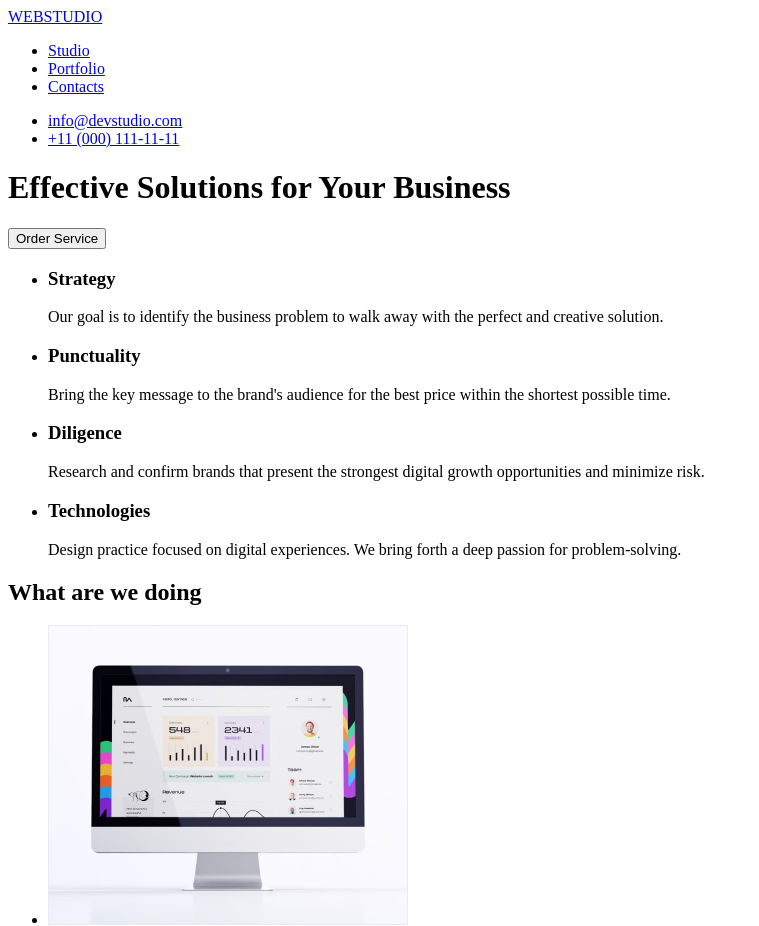
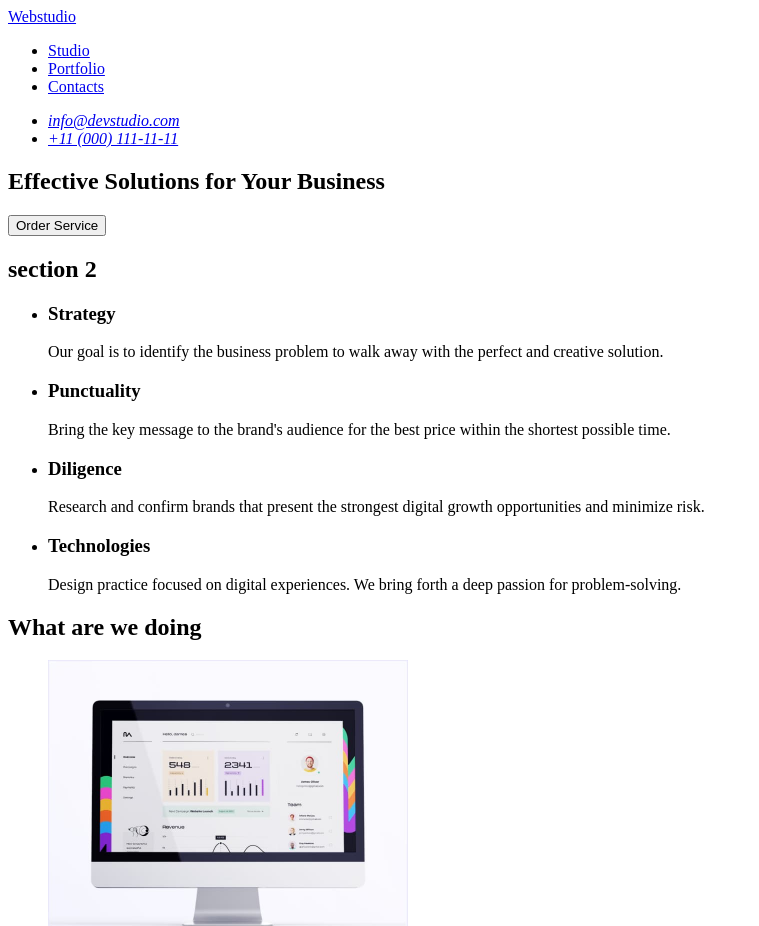
Before and after one commit to Alex13777/goit-markup-hw-01, a plain HTML site: page index.html in a window 1280 px wide. Shown: the top 926 px of the page, without its empty margins (0-759 px from the left). Drawn offline with Linux system fonts and the light colour scheme.

Commit message:
Update index.html

```diff
--- a/index.html
+++ b/index.html
@@ -9,25 +9,30 @@
   <body>
     <!-- Header -->
     <header>
-      <a href="/">WEBSTUDIO</a>
       <nav>
+        <a href="./index.html">Webstudio</a>
         <ul>
           <li><a href="/">Studio</a></li>
           <li><a href="/">Portfolio</a></li>
           <li><a href="/">Contacts</a></li>
         </ul>
       </nav>
+      <address>
         <ul>
           <li><a href="mailto:info@devstudio.com">info@devstudio.com</a></li>
           <li><a href="tel:+110001111111">+11 (000) 111-11-11</a></li>
         </ul>
+      </address>
     </header>
     <!-- Main part -->
     <main>
+      <section>
         <h1>Effective Solutions for Your Business</h1>
         <button type="button">Order Service</button>
-      <!-- section 1 -->
+      </section>
+      <!-- section 2 -->
       <section>
+        <h2>section 2</h2>
         <ul>
           <li>
             <h3>Strategy</h3>
@@ -138,7 +143,7 @@
     </main>
     <!-- Footer -->
     <footer>
-      <a href="/">WEBSTUDIO</a>
+      <a href="/">WebStudio</a>
       <p>
         Increase the flow of customers and sales for your business with digital
         marketing & growth solutions.
```
Lines whose indentation alone changed are shown as unchanged.
